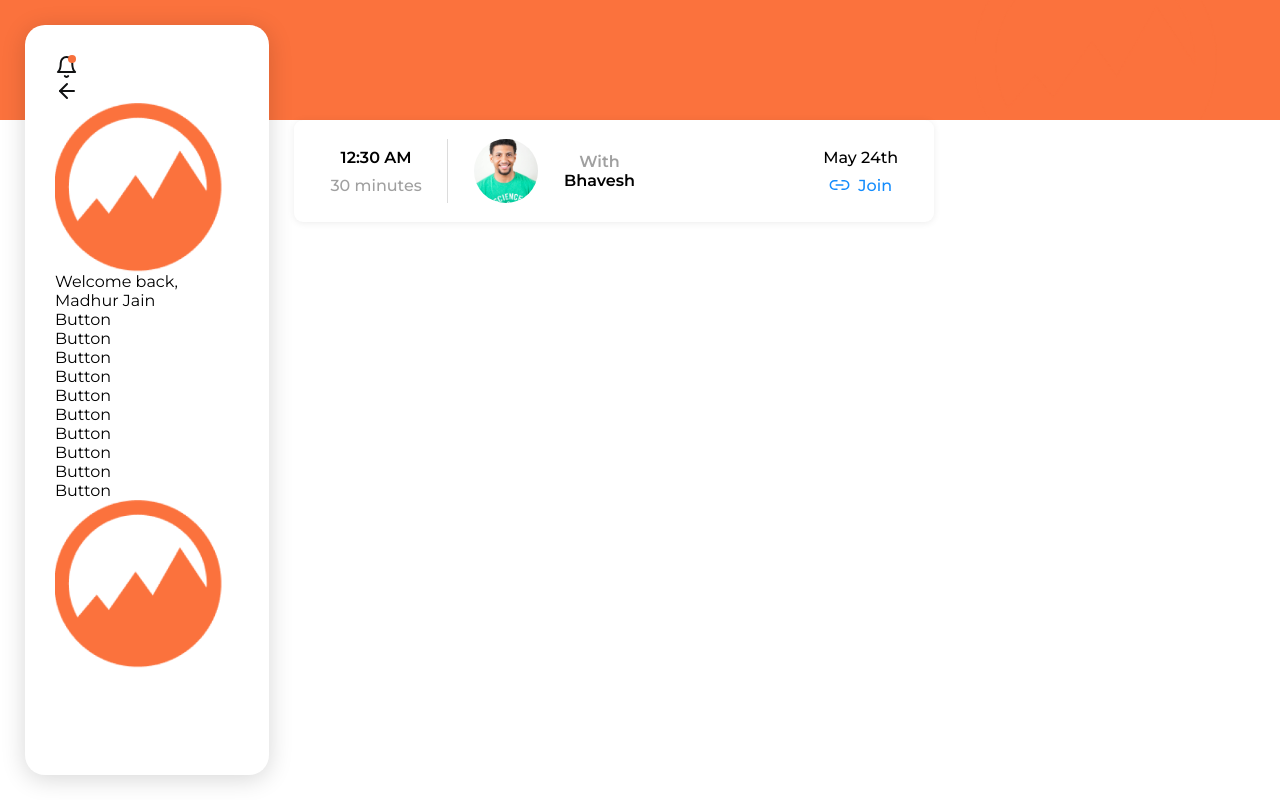
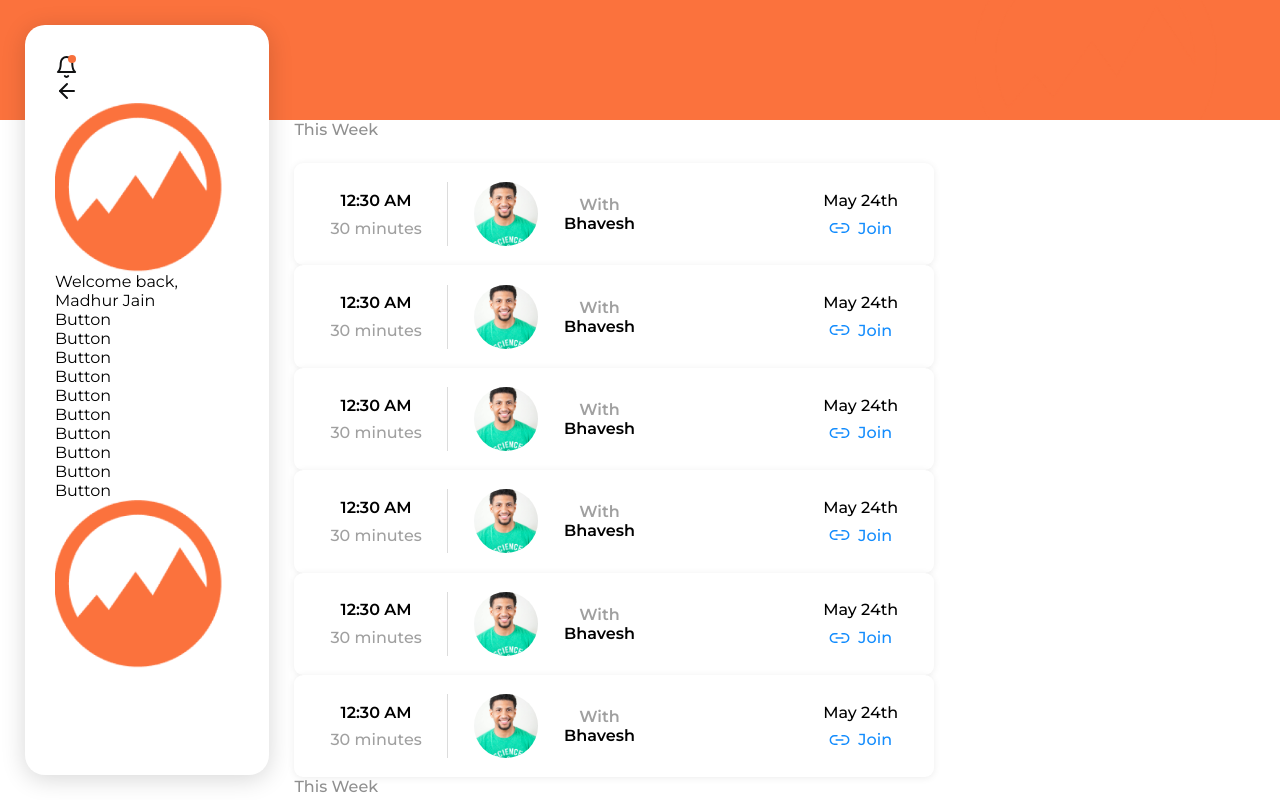
Before and after one commit to dvm-bitspilani/cel-conquest-2024, a React (Vite) app: page /dashboard/home in a window 1280 px wide. Shown: the top 800 px of the page. Built offline with nearby package versions, Linux system fonts and the light colour scheme.

Commit message:
feat: created week-wise meeting list (to be styled)

```diff
--- a/src/components/MeetingList/MeetingList.jsx
+++ b/src/components/MeetingList/MeetingList.jsx
@@ -5,14 +5,38 @@ import * as styles from './MeetingList.module.scss'
 import avatar from '../../assets/images/Dashboard/demoAvatar.jpeg'
 
 export default function MeetingList() {
-    return (
-        <div className={styles.wrapper}>
-            <MeetingItem
+    const meetList = []
+    for (let i = 0; i < 3; i++) {
+        const listItms = []
+        for (let j = 0; j < 6; j++) {
+            const newItm = (<MeetingItem
                 date='May 24, 2024, 00:30:00'
                 avatar={avatar}
                 mentorName='Bhavesh'
                 duration={30}
-            />
+                key={j}
+            />)
+            listItms.push(newItm)
+        }
+        const newWeek = (<div className={styles.week}>
+            <p className={styles.weekHeading}>This Week</p>
+            {...listItms}
+        </div>)
+        meetList.push(newWeek)
+    }
+
+    return (
+        <div className={styles.wrapper}>
+            {/* <div className={styles.week}>
+                <p className={styles.weekHeading}>This Week</p>
+                <MeetingItem
+                    date='May 24, 2024, 00:30:00'
+                    avatar={avatar}
+                    mentorName='Bhavesh'
+                    duration={30}
+                />
+            </div> */}
+            {...meetList}
         </div>
     )
 }
--- a/src/components/MeetingList/MeetingList.module.scss
+++ b/src/components/MeetingList/MeetingList.module.scss
@@ -1,3 +1,11 @@
 .wrapper {
     width: 100%;
+
+    .week {
+        .weekHeading {
+            color: #8F8F8F;
+            font-weight: 500;
+            padding-bottom: 1.5rem;
+        }
+    }
 }
```
